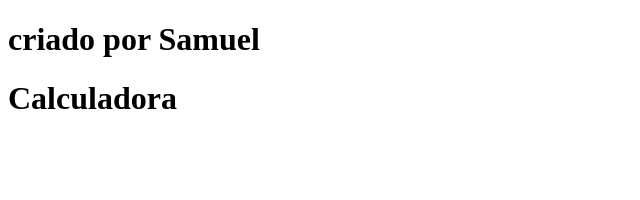
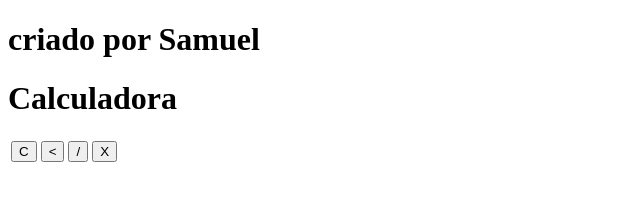
Before and after one commit to SamuelVelozoSantos/calculadora-html, a plain HTML site: page Index.html in a window 1280 px wide. Shown: the whole page, without its empty margins (0-640 px from the left). Drawn offline with Linux system fonts and the light colour scheme.

Commit message:
Add files via upload

```diff
--- a/Index.html
+++ b/Index.html
@@ -13,7 +13,12 @@
             <h1>Calculadora</h1>
             <p id="resultado"></p>
             <table>
-
+                <tr>
+                    <td><button class="botão" onclick=" "> C </button></td>
+                    <td><button class="botão" onclick=" "> < </button></td>
+                    <td><button class="botão" onclick=" "> / </button></td>
+                    <td><button class="botão" onclick=" "> X </button></td>
+                </tr>
             </table>
         </div>
     </div>
```
